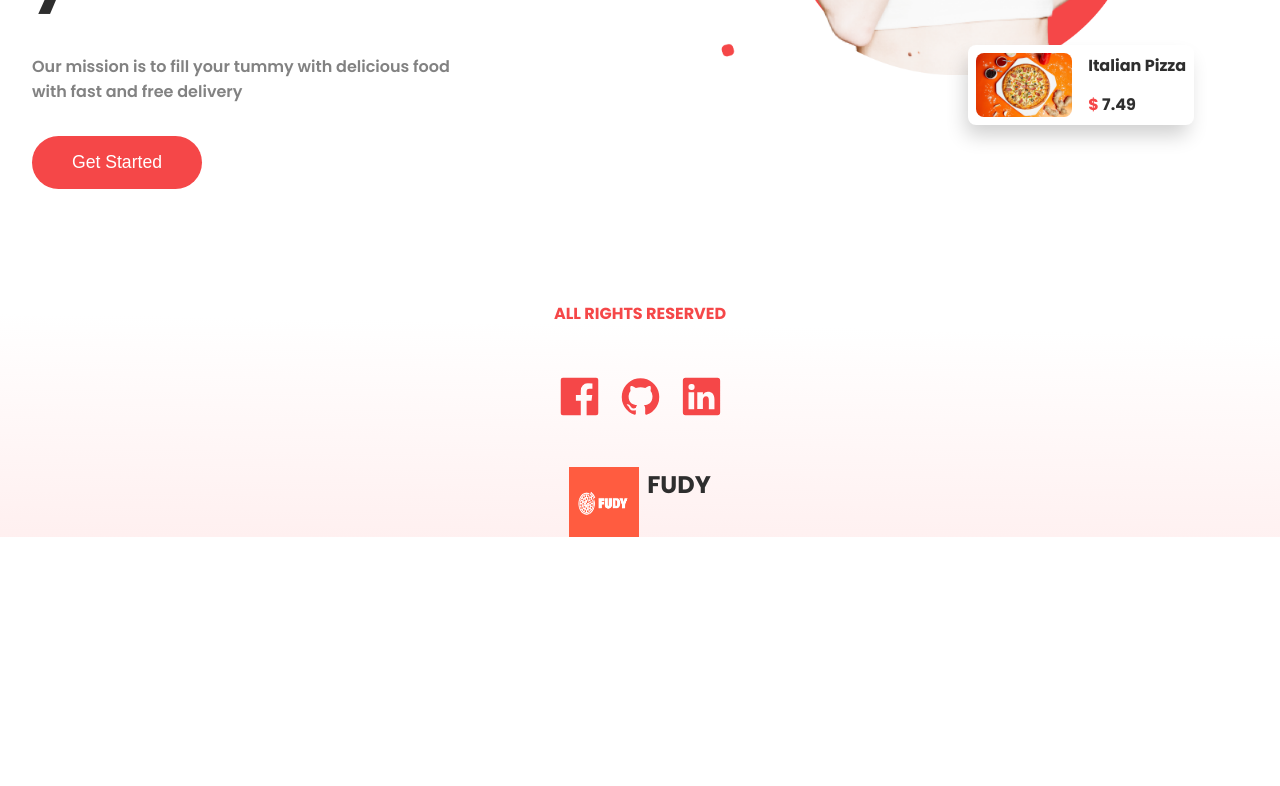
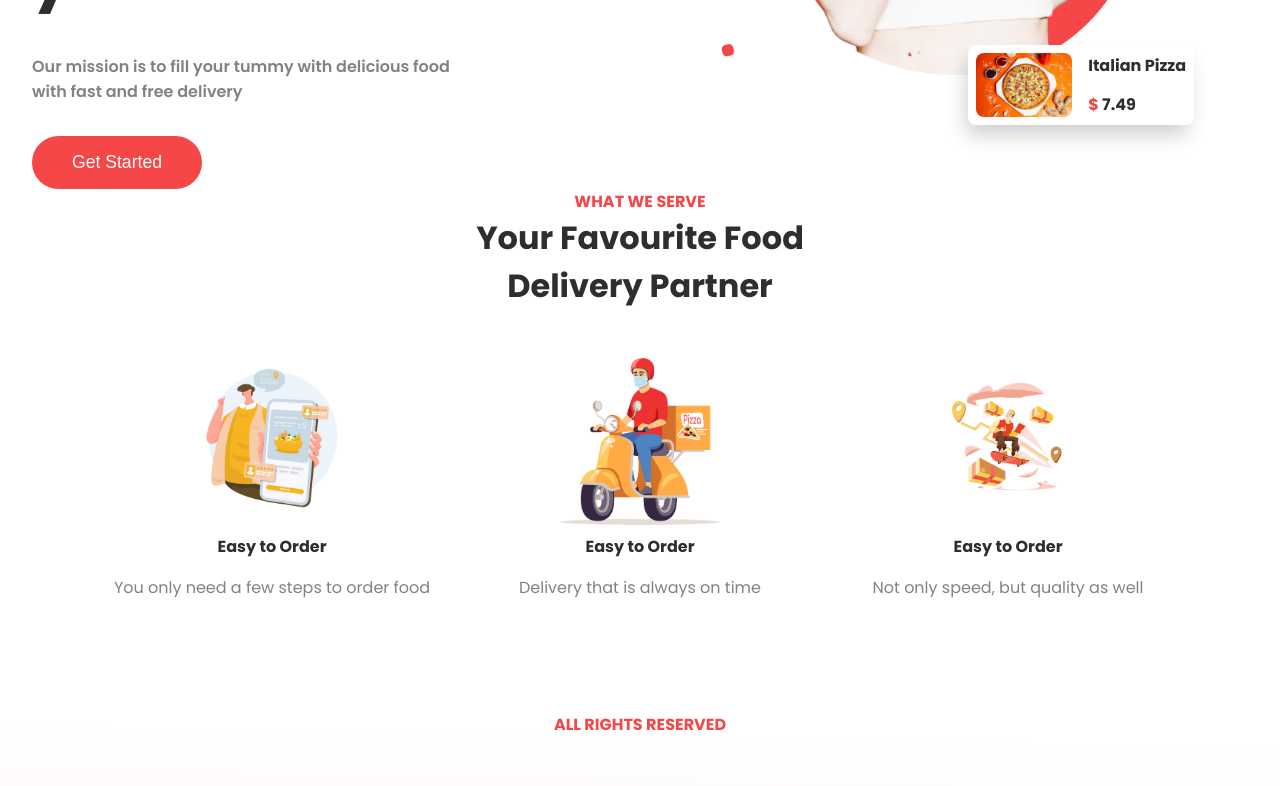
Before and after one commit to pavle99/fudy, a Next.js app: page / in a window 1280 px wide. Shown: the part 518-1304 px from the top of the page. Before the commit the page ends 1055 px from the top, so only its background shows below. Built offline with nearby package versions, Linux system fonts and the light colour scheme.

Commit message:
add Services component (section)

```diff
--- /dev/null
+++ b/components/Services.tsx
@@ -0,0 +1,48 @@
+import Image from "next/image";
+import React from "react";
+import css from "../styles/Services.module.css";
+import s1 from "../assets/s1.png";
+import s2 from "../assets/s2.png";
+import s3 from "../assets/s3.png";
+
+const Services = () => {
+  return (
+    <>
+      <div className={css.heading}>
+        <span>WHAT WE SERVE</span>
+        <span>Your Favourite Food</span>
+        <span>Delivery Partner</span>
+      </div>
+
+      <div className={css.services}>
+        <div className={css.feature}>
+          <div className={css.imageWrapper}>
+            <Image src={s1} alt="" objectFit="cover" layout="intrinsic" />
+          </div>
+
+          <span>Easy to Order</span>
+          <span>You only need a few steps to order food</span>
+        </div>
+
+        <div className={css.feature}>
+          <div className={css.imageWrapper}>
+            <Image src={s2} alt="" objectFit="cover" layout="intrinsic" />
+          </div>
+
+          <span>Easy to Order</span>
+          <span>Delivery that is always on time</span>
+        </div>
+        <div className={css.feature}>
+          <div className={css.imageWrapper}>
+            <Image src={s3} alt="" objectFit="cover" layout="intrinsic" />
+          </div>
+
+          <span>Easy to Order</span>
+          <span>Not only speed, but quality as well</span>
+        </div>
+      </div>
+    </>
+  );
+};
+
+export default Services;
--- a/pages/index.tsx
+++ b/pages/index.tsx
@@ -2,6 +2,7 @@
 import Head from "next/head";
 import Hero from "../components/Hero";
 import Layout from "../components/Layout";
+import Services from "../components/Services";
 import css from "../styles/Home.module.css";
 
 const Home: NextPage = () => {
@@ -16,6 +17,7 @@
         {/* body */}
         <main>
           <Hero />
+          <Services />
         </main>
       </div>
     </Layout>
--- /dev/null
+++ b/styles/Services.module.css
@@ -0,0 +1,49 @@
+.heading {
+  display: flex;
+  flex-direction: column;
+  font-weight: bold;
+  justify-content: center;
+  align-items: center;
+}
+
+.heading > :nth-child(1) {
+  color: var(--themeRed);
+  font-size: 1rem;
+}
+
+.heading > :nth-child(2),
+.heading > :nth-child(3) {
+  font-size: 2rem;
+}
+
+.services {
+  display: flex;
+  margin-top: 3rem;
+  gap: 3rem;
+  justify-content: center;
+  align-items: center;
+}
+
+.feature {
+  display: flex;
+  flex-direction: column;
+  align-items: center;
+  justify-content: center;
+  gap: 1rem;
+}
+
+.imageWrapper {
+  width: 10rem;
+  height: 10rem;
+}
+
+.feature > :nth-child(2) {
+  font-weight: bold;
+}
+
+.feature > :nth-child(3) {
+  color: var(--gray);
+  word-wrap: break-word;
+  width: 20rem;
+  text-align: center;
+}
```
